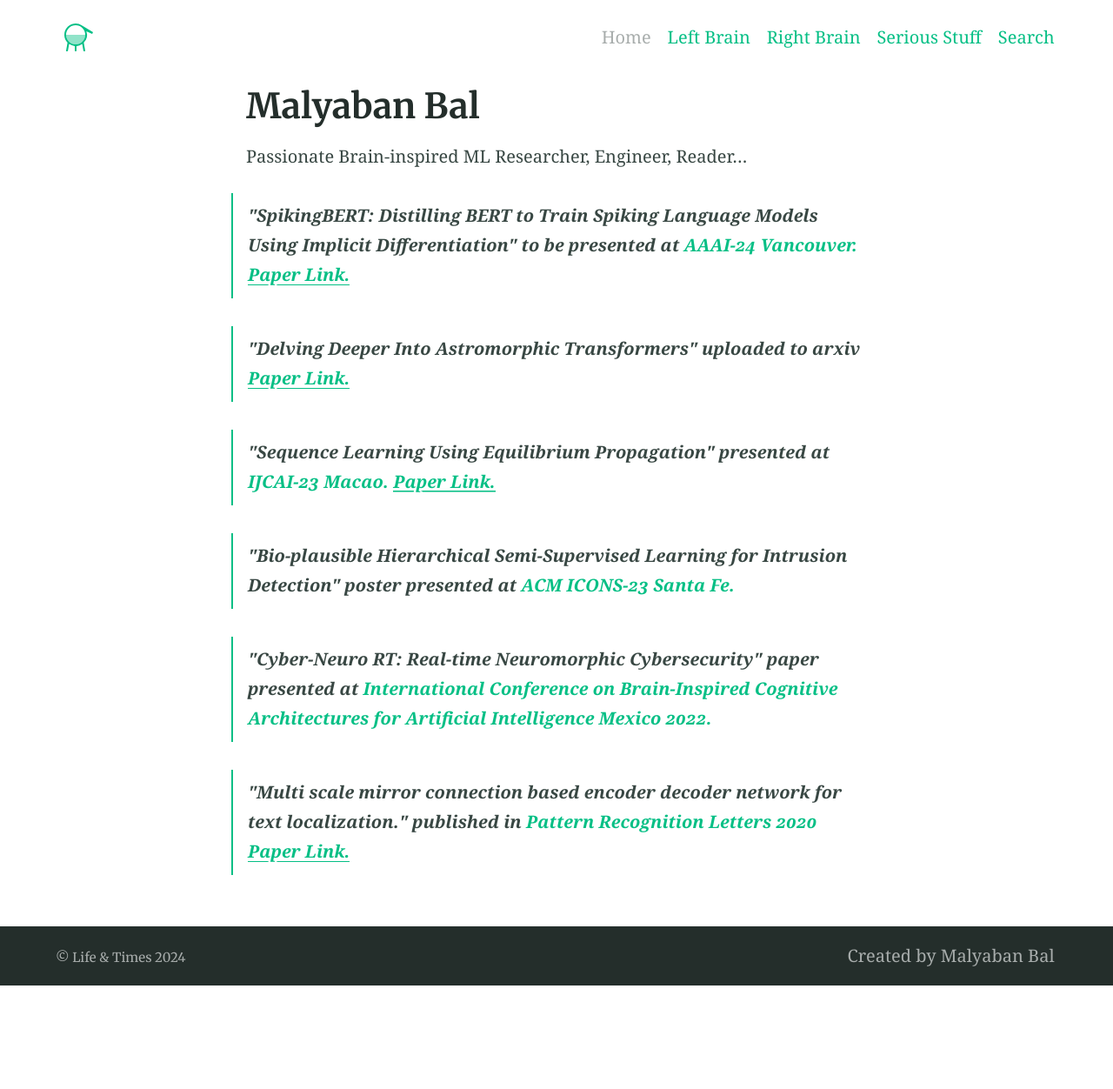
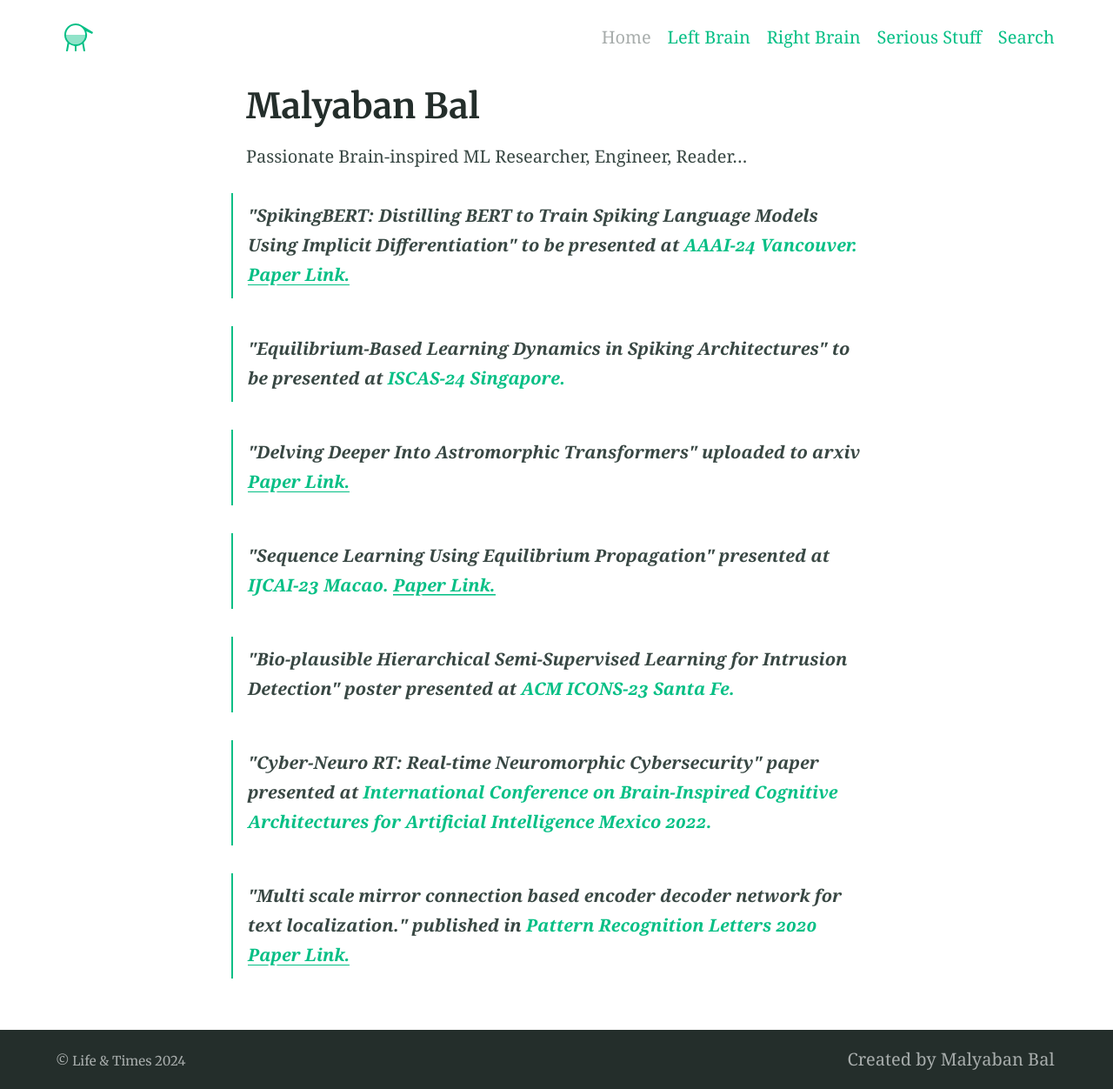
Before and after one commit to dovahkiin1995/dovahkiin1995.github.io, a Jekyll site: the page built from index.md, in a window 1280 px wide. Shown: the whole page at 87% size. Built offline with Jekyll 4.4.1, drawn with Linux system fonts in a browser that asks for light colours; before the commit the page ends 1133 px from its top, so only the background shows below that.

Commit message:
Update index.md

```diff
--- a/index.md
+++ b/index.md
@@ -6,6 +6,7 @@ Passionate Brain-inspired ML Researcher, Engineer, Reader...
 
 <blockquote>
   <p><span>"SpikingBERT: Distilling BERT to Train Spiking Language Models Using Implicit Differentiation" to be presented at</span><span style="color:#05bf85;"> AAAI-24 Vancouver.</span> <a href="https://arxiv.org/pdf/2308.10873.pdf">Paper Link.</a></p>
+    <p><span>"Equilibrium-Based Learning Dynamics in Spiking Architectures" to be presented at</span><span style="color:#05bf85;"> ISCAS-24 Singapore.</span></p>
     <p><span>"Delving Deeper Into Astromorphic Transformers" uploaded to arxiv</span> <a href="https://arxiv.org/pdf/2312.10925.pdf">Paper Link.</a></p>
   <p><span>"Sequence Learning Using Equilibrium Propagation" presented at</span><span style="color:#05bf85;"> IJCAI-23 Macao.</span> <a href="https://www.ijcai.org/proceedings/2023/0329.pdf">Paper Link.</a></p>
     <p><span>"Bio-plausible Hierarchical Semi-Supervised Learning for Intrusion Detection" poster presented at</span><span style="color:#05bf85;"> ACM ICONS-23 Santa Fe.</span></p>
```
